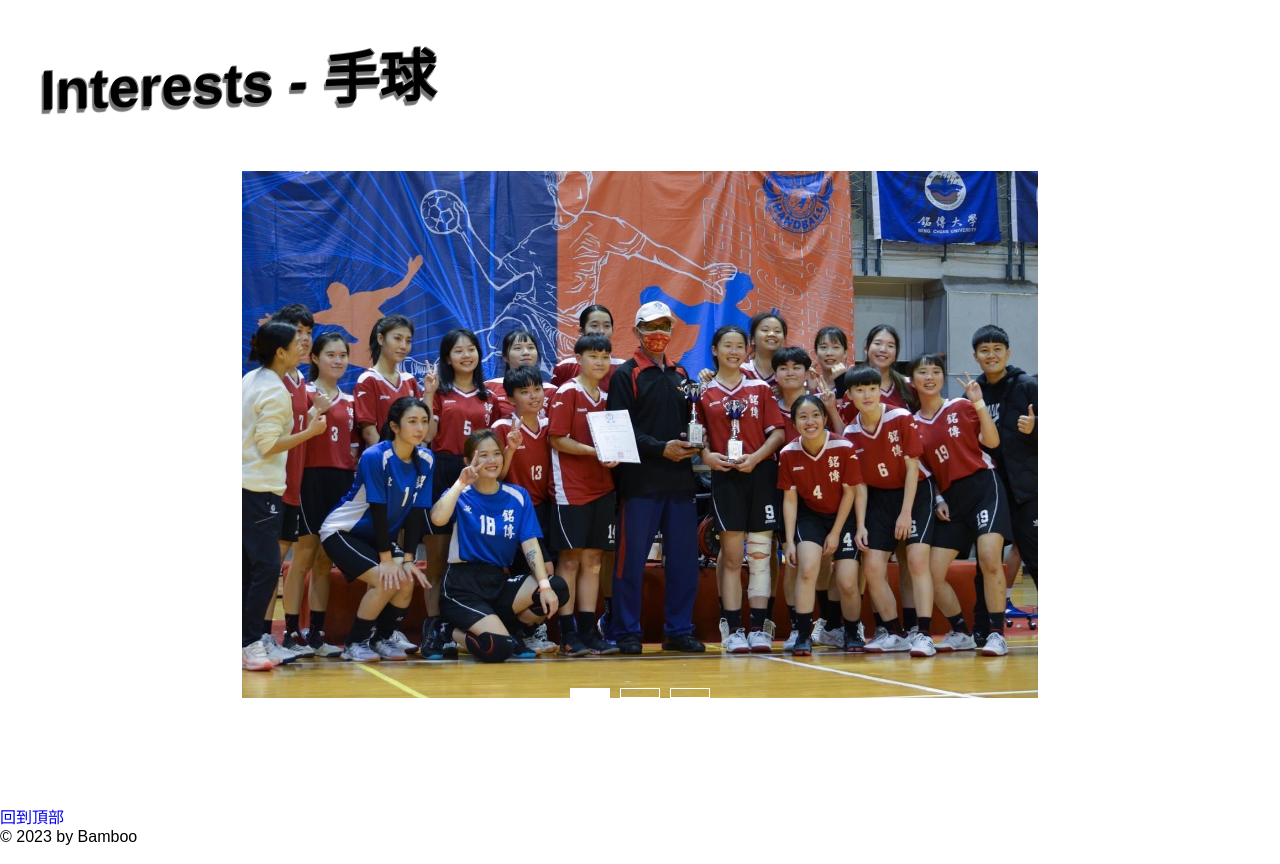
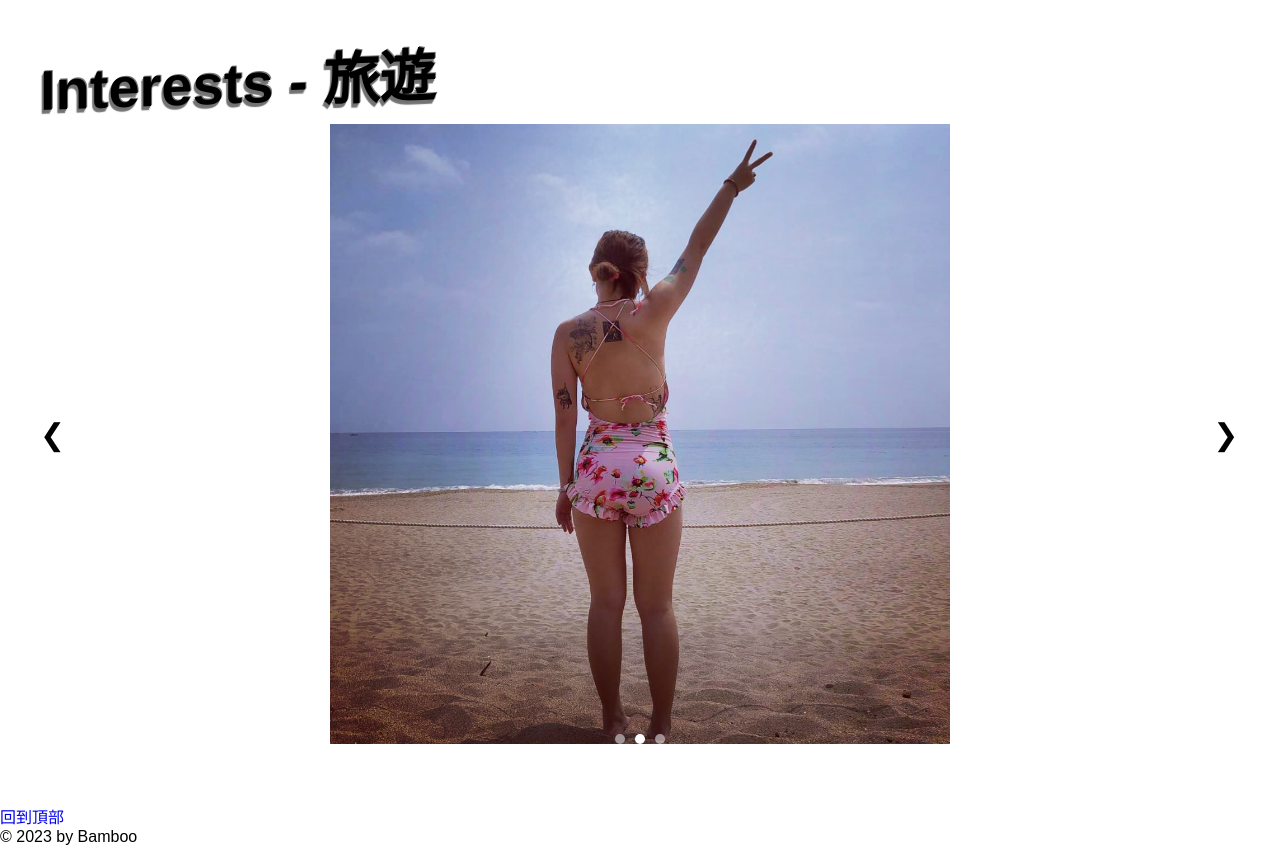
Before and after one commit to GaryL1n/cousinHomework, a plain HTML site: page index.html in a window 1280 px wide. Shown: the part 2636-3500 px from the top of the page. Drawn offline with Linux system fonts and the light colour scheme.

Commit message:
修改輪播牆

```diff
--- a/index.html
+++ b/index.html
@@ -93,8 +93,8 @@
                 <h2 class="interestsTitle">Interests - 手球</h2>
                 <div class="sectionContent">
                     <div class="interestsContent">
-                        <div class="wrap">
-                            <ul class="train">
+                        <div class="slider-wrapper">
+                            <ul class="slider">
                                 <li>
                                     <img src="./images/2.jpg" alt="" />
                                 </li>
@@ -105,11 +105,9 @@
                                     <img src="./images/4.jpg" alt="" />
                                 </li>
                             </ul>
-                            <ul class="slider-dots-area">
-                                <li></li>
-                                <li></li>
-                                <li></li>
-                            </ul>
+                            <p class="prev">&#10094;</p>
+                            <p class="next">&#10095;</p>
+                            <ul class="slider-dots"></ul>
                         </div>
                     </div>
                 </div>
@@ -120,39 +118,116 @@
             <p>&copy; 2023 by Bamboo</p>
         </footer>
         <script>
+            // 選取元素
             const interestsTitle = document.querySelector('.interestsTitle');
-            const train = document.querySelector('.train');
-            const trainImg = document.querySelectorAll('.train li img');
-            const white = document.querySelectorAll('.slider-dots-area li');
+            const sliderWrapper = document.querySelector('.slider-wrapper');
+            const slider = document.querySelector('.slider');
+            const sliderItems = document.querySelectorAll('.slider li');
+            const prevBtn = document.querySelector('.prev');
+            const nextBtn = document.querySelector('.next');
+            const sliderDots = document.querySelector('.slider-dots');
 
-            white.forEach((v, i) => {
-                v.addEventListener('mouseenter', () => {
-                    // train.classList.remove('trainMove');
-                    for (let k of white) {
-                        k.style.background = 'transparent';
-                    }
-                    v.style.background = '#fff';
+            // 設定初始值
+            let currentSlide = 0;
+            let sliderInterval;
 
-                    const moveX = i * -33.33 + '%';
-                    train.style.transform = `translateX(${moveX})`;
+            // 建立點點元素
+            sliderItems.forEach((item, index) => {
+                const dot = document.createElement('li');
+                dot.classList.add('slider-dot');
+                dot.setAttribute('data-slide', index);
+                sliderDots.appendChild(dot);
+            });
 
-                    if (i === 0) {
-                        interestsTitle.innerHTML = 'Interests - 手球';
-                    }
-                    if (i === 1) {
-                        interestsTitle.innerHTML = 'Interests - 旅行';
-                    }
-                    if (i === 2) {
-                        interestsTitle.innerHTML = 'Interests - 設計';
-                    }
+            // 取得點點元素並加上 click 事件
+            const sliderDotsItems = document.querySelectorAll('.slider-dot');
+
+            sliderDotsItems.forEach((item) => {
+                item.addEventListener('click', () => {
+                    const slideIndex = item.getAttribute('data-slide');
+                    currentSlide = slideIndex;
+                    moveSlider();
                 });
             });
 
-            // trainImg.forEach((v, i) => {
-            //     v.addEventListener('mouseleave', () => {
-            //         train.classList.add('trainMove');
-            //     });
-            // });
+            // 滑鼠事件
+            sliderWrapper.addEventListener('mouseover', stopSlider);
+            sliderWrapper.addEventListener('mouseout', startSlider);
+
+            prevBtn.addEventListener('click', prevSlide);
+            nextBtn.addEventListener('click', nextSlide);
+
+            // 函式
+            function moveSlider() {
+                const slideWidth = sliderItems[0].offsetWidth;
+                slider.style.transform = `translateX(-${slideWidth * currentSlide}px)`;
+                updateDots();
+            }
+
+            function updateDots() {
+                sliderDotsItems.forEach((dot) => dot.classList.remove('active'));
+                sliderDotsItems[currentSlide].classList.add('active');
+            }
+
+            function startSlider() {
+                sliderInterval = setInterval(() => {
+                    if (currentSlide === 0) {
+                        interestsTitle.innerHTML = 'Interests - 旅遊';
+                    }
+                    if (currentSlide === 1) {
+                        interestsTitle.innerHTML = 'Interests - 繪畫';
+                    }
+                    if (currentSlide === 2) {
+                        interestsTitle.innerHTML = 'Interests - 手球';
+                    }
+                    currentSlide++;
+                    if (currentSlide >= sliderItems.length) {
+                        currentSlide = 0;
+                    }
+                    moveSlider();
+                }, 3000);
+            }
+
+            function stopSlider() {
+                clearInterval(sliderInterval);
+            }
+
+            function prevSlide() {
+                if (currentSlide === 0) {
+                    interestsTitle.innerHTML = 'Interests - 繪畫';
+                }
+                if (currentSlide === 1) {
+                    interestsTitle.innerHTML = 'Interests - 手球';
+                }
+                if (currentSlide === 2) {
+                    interestsTitle.innerHTML = 'Interests - 旅遊';
+                }
+                currentSlide--;
+                if (currentSlide < 0) {
+                    currentSlide = sliderItems.length - 1;
+                }
+                moveSlider();
+            }
+
+            function nextSlide() {
+                if (currentSlide === 0) {
+                    interestsTitle.innerHTML = 'Interests - 旅遊';
+                }
+                if (currentSlide === 1) {
+                    interestsTitle.innerHTML = 'Interests - 繪畫';
+                }
+                if (currentSlide === 2) {
+                    interestsTitle.innerHTML = 'Interests - 手球';
+                }
+                currentSlide++;
+                if (currentSlide >= sliderItems.length) {
+                    currentSlide = 0;
+                }
+                moveSlider();
+            }
+
+            // 啟動輪播
+            startSlider();
         </script>
     </body>
 </html>
--- a/style.css
+++ b/style.css
@@ -169,75 +169,78 @@ footer {
 }
 
 /* ================輪播強================ */
-.wrap {
+.slider-wrapper {
     width: 100%;
-    height: 85%;
+    height: 100%;
+    position: relative;
     overflow: hidden;
-    /* border: 2px solid red; */
-    position: relative;
 }
 
-ul.train {
+.slider {
+    display: flex;
+    list-style: none;
+    margin: 0;
+    padding: 0;
+    height: 100%;
     width: 300%;
-    height: 100%;
-    padding: 0;
-    display: flex;
-    transform: translateX(-0px);
-    transition: 0.5s ease;
+    transition: transform 0.5s ease;
 }
 
-.trainMove {
-    animation: trainMove 10s ease-in-out infinite;
+.slider li {
+    width: 33.33%;
+    height: 100%;
+    display: flex;
+    justify-content: center;
+    flex-basis: 0;
+    flex-grow: 1;
 }
 
-@keyframes trainMove {
-    0% {
-        transform: translateX(-0px);
-    }
-    33% {
-        transform: translateX(-33.33%);
-    }
-    66% {
-        transform: translateX(-66.66%);
-    }
-    100% {
-        transform: translateX(-0px);
-    }
-  }
-
-.train li {
-    height: 100%;
-    flex-basis: 0;
-    flex-grow: 1;
-    /* border: 2px solid blue; */
-}
-
-.train li img {
-    width: 100%;
-    height: 100%;
+.slider img {
     object-fit: contain;
 }
 
-.slider-dots-area {
-    list-style: none;
-    padding: 0;
-    /* margin: 0; */
-    width: 100%;
+.slider-wrapper p {
+    position: absolute;
+    top: 50%;
+    transform: translateY(-50%);
+    cursor: pointer;
+    color: black;
+    font-size: 30px;
+    user-select: none;
+}
+
+.prev {
+    left: 0;
+}
+
+.next {
+    right: 0;
+}
+
+.slider-dots {
     display: flex;
     justify-content: center;
     position: absolute;
     bottom: 0;
+    left: 0;
+    right: 0;
+    margin: 0;
+    padding: 0;
 }
 
-.slider-dots-area li {
-    width: 40px;
+.slider-dots li {
+    width: 10px;
     height: 10px;
-    border: 1px solid #fff;
     margin: 0 5px;
+    border-radius: 50%;
+    background-color: white;
+    opacity: 0.5;
+    cursor: pointer;
+    transition: opacity 0.5s ease;
 }
 
-.slider-dots-area li:nth-child(1) {
-    background: #fff;
+.slider-dots li.active {
+    opacity: 1;
 }
 /* ================輪播強================ */
 @media (min-width: 640px) {
@@ -256,4 +259,7 @@ ul.train {
     .container {
         max-width: 1200px;
     }
+    /* .slider img {
+        object-fit: cover;
+    } */
 }
```
